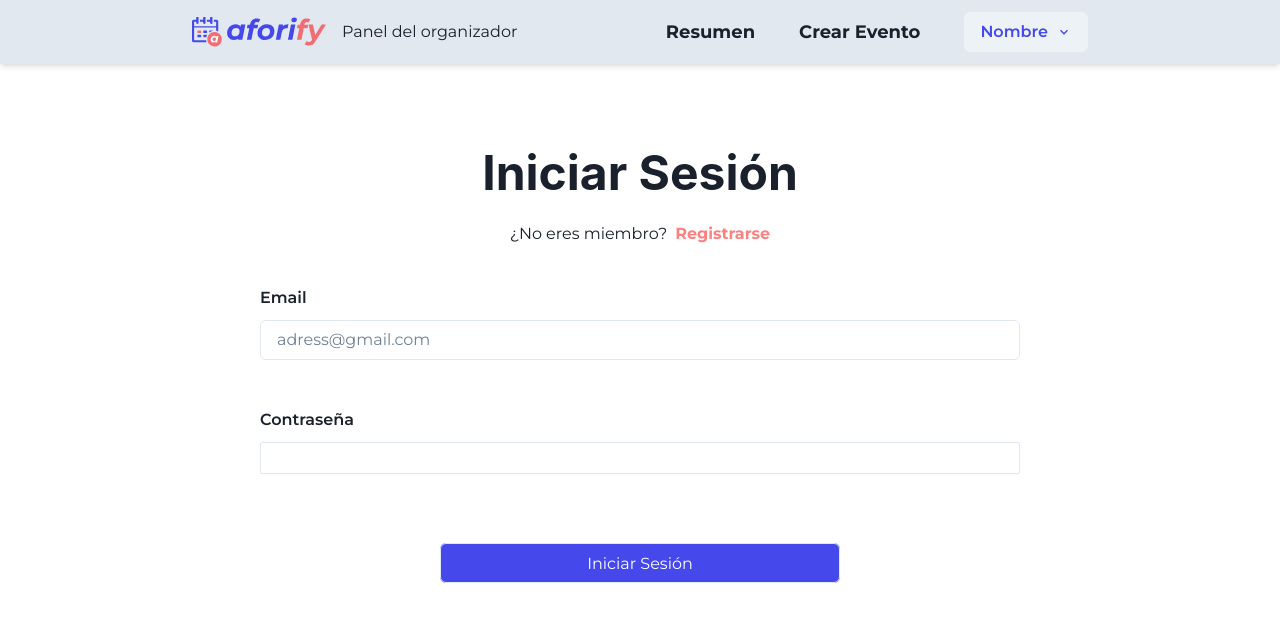
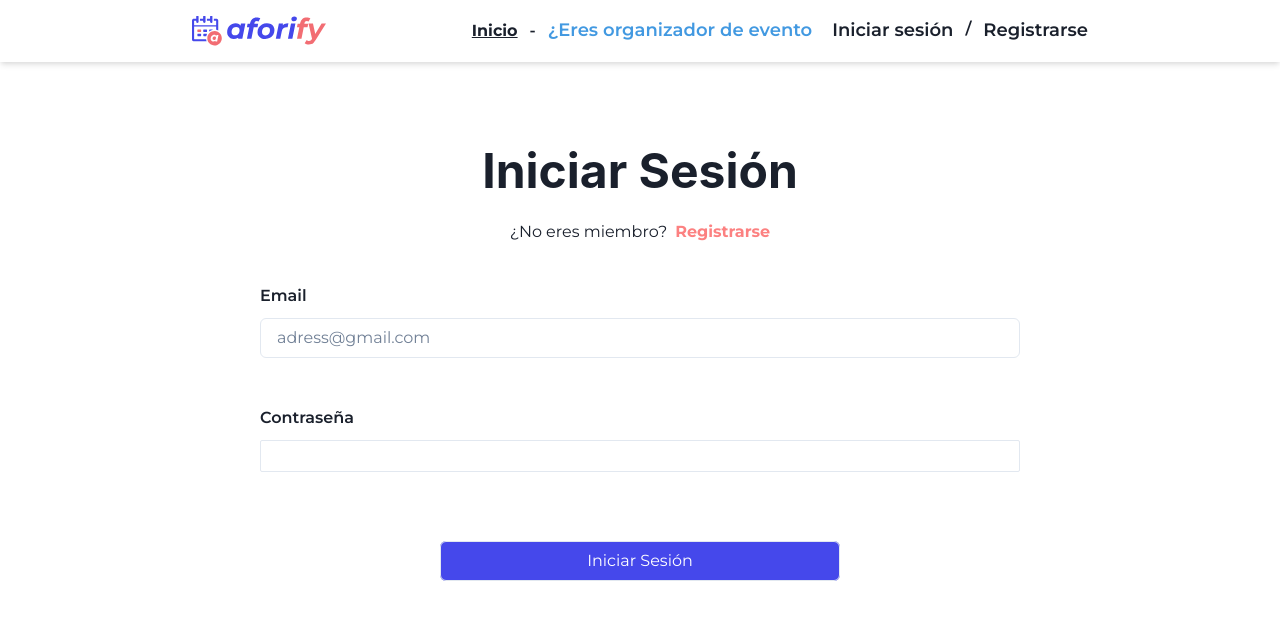
Before and after one commit to LestherGonzalezAguilar/events-aforo-web_front-end, a Next.js app: page /admin/login in a window 1280 px wide. Shown: the top 622 px of the page. Built offline with nearby package versions, Linux system fonts and the light colour scheme.

Commit message:
fix: change navbar in register and login form

```diff
--- a/pages/admin/login/index.jsx
+++ b/pages/admin/login/index.jsx
@@ -1,6 +1,6 @@
 import Head from "next/head";
 import { FormLoginAdmin } from "../../../components/admin/formAdmin/FormLoginAdmin";
-import { Layout } from "../../../components/admin/Layout";
+import { NavBar } from "../../../components/client";
 
 const index = () => {
   return (
@@ -12,9 +12,8 @@ const index = () => {
           content="Inicia sesion para poder crear y gestionar eventos"
         />
       </Head>
-      <Layout>
-        <FormLoginAdmin />
-      </Layout>
+      <NavBar />
+      <FormLoginAdmin />
     </>
   );
 };
--- a/pages/admin/register/index.jsx
+++ b/pages/admin/register/index.jsx
@@ -1,6 +1,7 @@
 import Head from "next/head";
 import { FormRegisterAdmin } from "../../../components/admin/formAdmin/FormRegisterAdmin";
 import { Layout } from "../../../components/admin/Layout";
+import { NavBar } from "../../../components/client";
 
 const index = () => {
   return (
@@ -12,9 +13,8 @@ const index = () => {
           content="Inicia sesion para poder crear y gestionar eventos"
         />
       </Head>
-      <Layout>
-        <FormRegisterAdmin />
-      </Layout>
+      <NavBar />
+      <FormRegisterAdmin />
     </>
   );
 };
```
